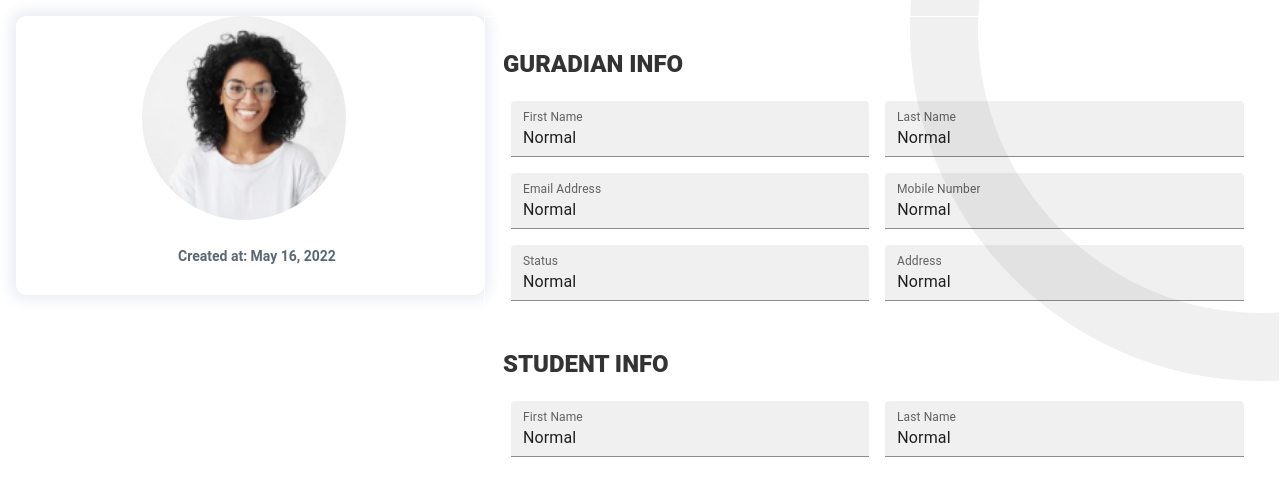
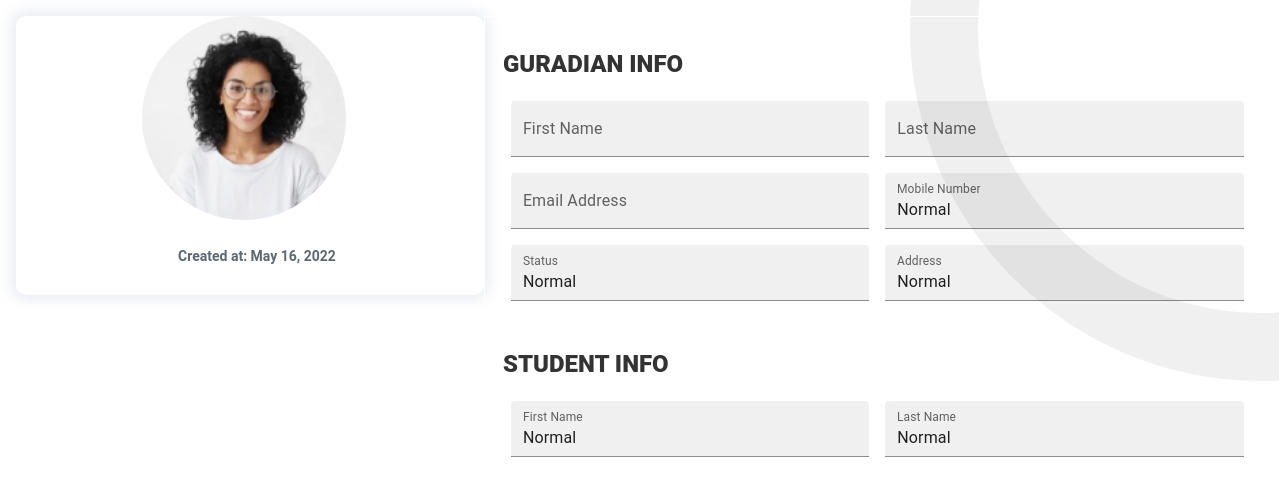
Before and after one commit to govindmit/school-frontend, a Next.js app: page /guardiansView/1 in a window 1280 px wide. Shown: the top 496 px of the page. Built offline with nearby package versions, Linux system fonts and the light colour scheme; no server answers.

Commit message:
work on user

```diff
--- a/pages/guardiansView/[id].tsx
+++ b/pages/guardiansView/[id].tsx
@@ -70,19 +70,25 @@
                 <TextField
                   label="First Name"
                   id="filled-size-normal"
-                  defaultValue="Normal"
+                  defaultValue={
+                    user == undefined ? type : user ? user.firstname : ""
+                  }
                   variant="filled"
                 />
                 <TextField
                   label="Last Name"
                   id="filled-size-normal"
-                  defaultValue="Normal"
+                  defaultValue={
+                    user == undefined ? type : user ? user.lastname : ""
+                  }
                   variant="filled"
                 />
                 <TextField
                   label="Email Address"
                   id="filled-size-normal"
-                  defaultValue="Normal"
+                  defaultValue={
+                    user == undefined ? type : user ? user.email : ""
+                  }
                   variant="filled"
                 />
                 <TextField
```
